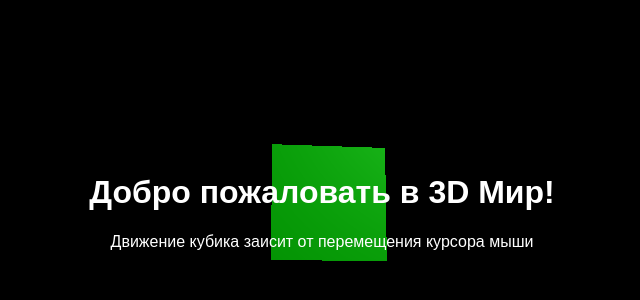
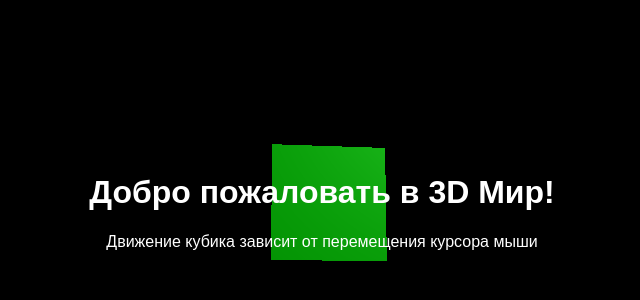
Before and after one commit to lemon1964/HTML_CSS_JS, a plain HTML site: page main.html in a window 1280 px wide. Shown: the part 190-490 px from the top of the page, 318-958 px from the left. Drawn offline with nearby package versions, Linux system fonts and the light colour scheme.

Commit message:
commit 14.06_4

```diff
--- a/main.html
+++ b/main.html
@@ -41,7 +41,7 @@
     </div>
     <div class="content">
         <h1>Добро пожаловать в 3D Мир!</h1>
-        <p>Движение кубика заисит от перемещения курсора мыши</p>
+        <p>Движение кубика зависит от перемещения курсора мыши</p>
     </div>
 
     <script>
```
Also changed, not shown: 1 other file.
